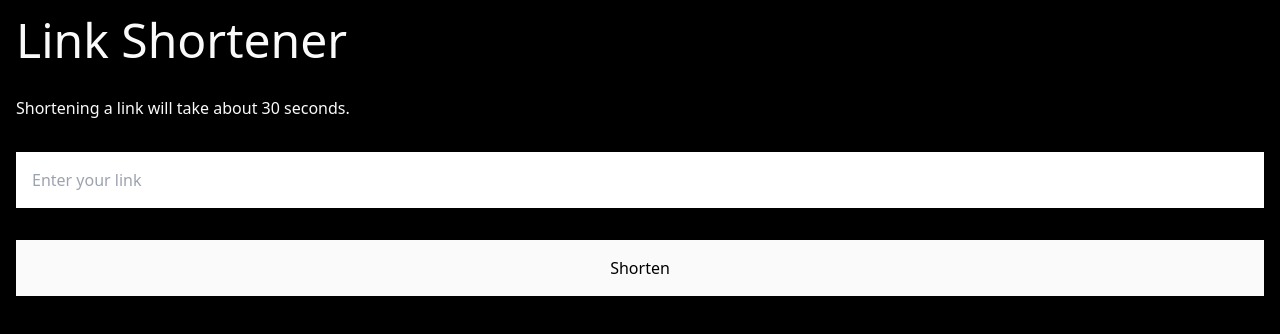
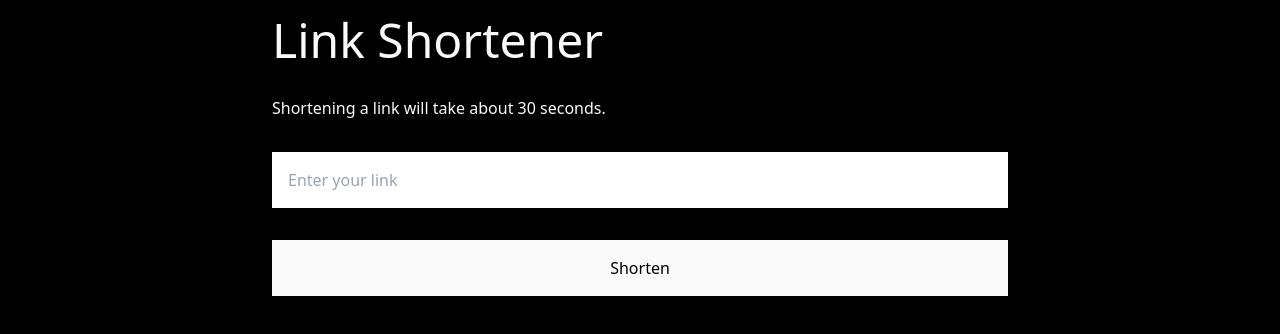
Before and after one commit to shamwela/link-shortener, a Next.js app: page / in a window 1280 px wide. Shown: the top 334 px of the page. Built offline with nearby package versions, Linux system fonts and the light colour scheme.

Commit message:
Implement error component and improve some styles

```diff
--- /dev/null
+++ b/components/Error.tsx
@@ -0,0 +1,5 @@
+const Error = ({ message }: { message: string }) => {
+  return <span className='text-red-500'>{message}</span>
+}
+
+export default Error
--- a/pages/_app.tsx
+++ b/pages/_app.tsx
@@ -1,7 +1,7 @@
 import 'tailwindcss/tailwind.css'
 import 'styles/globals.css'
 
-function MyApp({ Component, pageProps }) {
+const MyApp = ({ Component, pageProps }) => {
   return <Component {...pageProps} />
 }
 
--- a/pages/index.tsx
+++ b/pages/index.tsx
@@ -1,4 +1,6 @@
 import { useEffect, useState } from 'react'
+import Head from 'next/head'
+import Error from 'components/Error'
 import Output from 'components/Output'
 
 const useStickyState = (defaultValue, key: string) => {
@@ -51,7 +53,12 @@ const Home = () => {
   }
 
   return (
-    <main className='p-4 grid gap-y-8'>
+    <>
+      <Head>
+        <title>Link Shortener</title>
+      </Head>
+
+      <main className='p-4 max-w-3xl mx-auto grid gap-y-8'>
         <h1>Link Shortener</h1>
 
         <span>Shortening a link will take about 30 seconds.</span>
@@ -63,6 +70,8 @@ const Home = () => {
           placeholder='Enter your link'
           className='w-full'
         />
+
+        {error && <Error message={error} />}
 
         <button onClick={handleSubmit} className='w-full'>
           Shorten
@@ -76,6 +85,7 @@ const Home = () => {
           />
         ))}
       </main>
+    </>
   )
 }
 
--- a/styles/globals.css
+++ b/styles/globals.css
@@ -28,7 +28,7 @@
   }
 
   input {
-    @apply p-4 text-primary;
+    @apply outline-none p-4 text-primary;
   }
 
   button {
```
Lines whose indentation alone changed are shown as unchanged.
